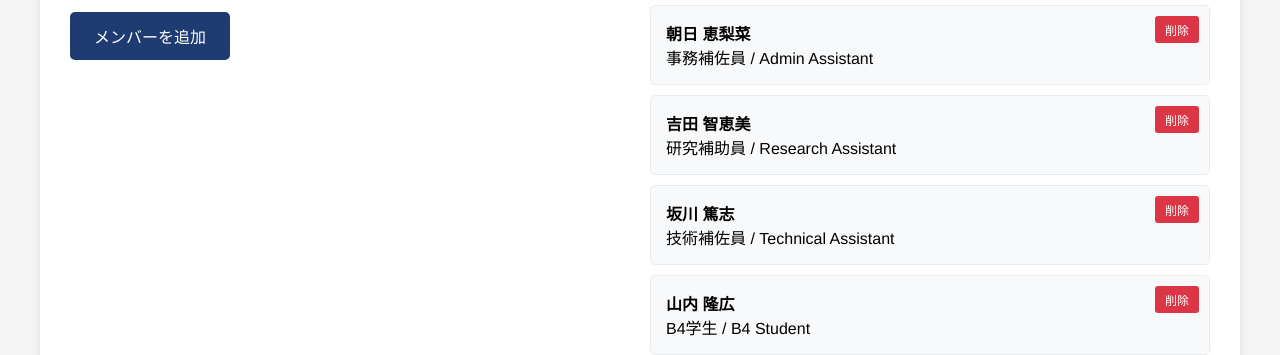
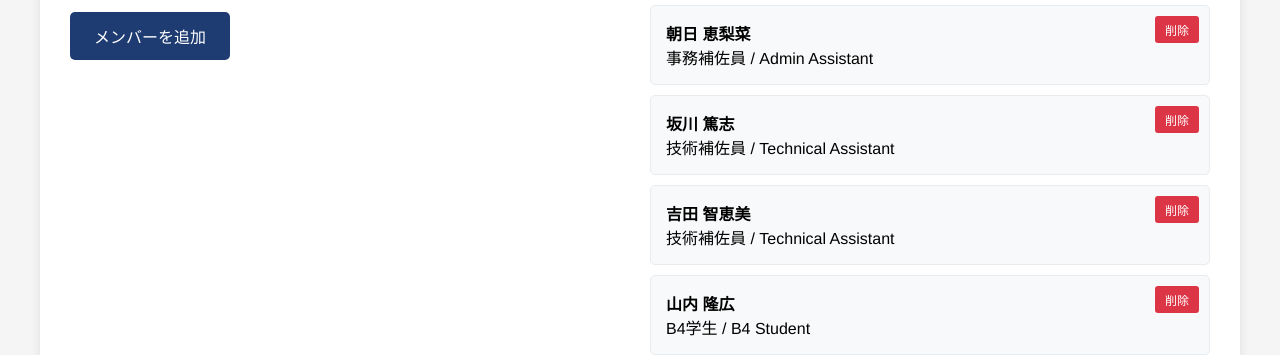
Before and after one commit to Nakaelab/Nakaelab.github.io, a plain HTML site: page data_manager.html in a window 1280 px wide. Shown: the part 1136-1491 px from the top of the page. Drawn offline with Linux system fonts and the light colour scheme.

Commit message:
Update data_manager.html

```diff
--- a/data_manager.html
+++ b/data_manager.html
@@ -228,8 +228,8 @@
             {name: "中江 健", positionJp: "准教授", positionEn: "Associate Professor"},
             {name: "岩田 康希", positionJp: "非常勤研究員", positionEn: "Research Fellow"},
             {name: "朝日 恵梨菜", positionJp: "事務補佐員", positionEn: "Admin Assistant"},
-            {name: "吉田 智恵美", positionJp: "研究補助員", positionEn: "Research Assistant"},
             {name: "坂川 篤志", positionJp: "技術補佐員", positionEn: "Technical Assistant"},
+            {name: "吉田 智恵美", positionJp: "技術補佐員", positionEn: "Technical Assistant"},
             {name: "山内 隆広", positionJp: "B4学生", positionEn: "B4 Student"},
             {name: "山本 侑玄", positionJp: "B4学生", positionEn: "B4 Student"},
             {name: "石田 海", positionJp: "B4学生", positionEn: "B4 Student"},
```
